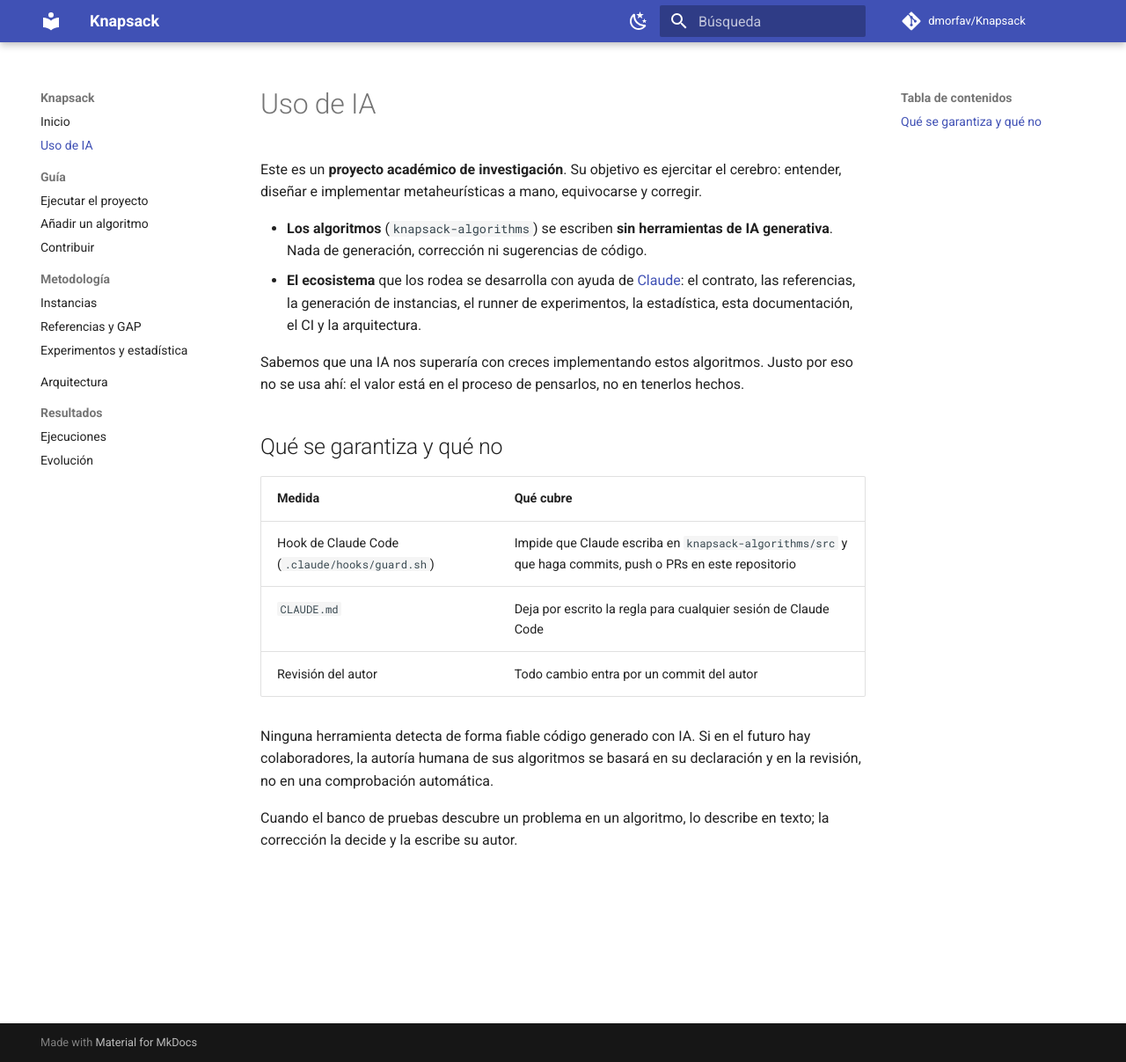
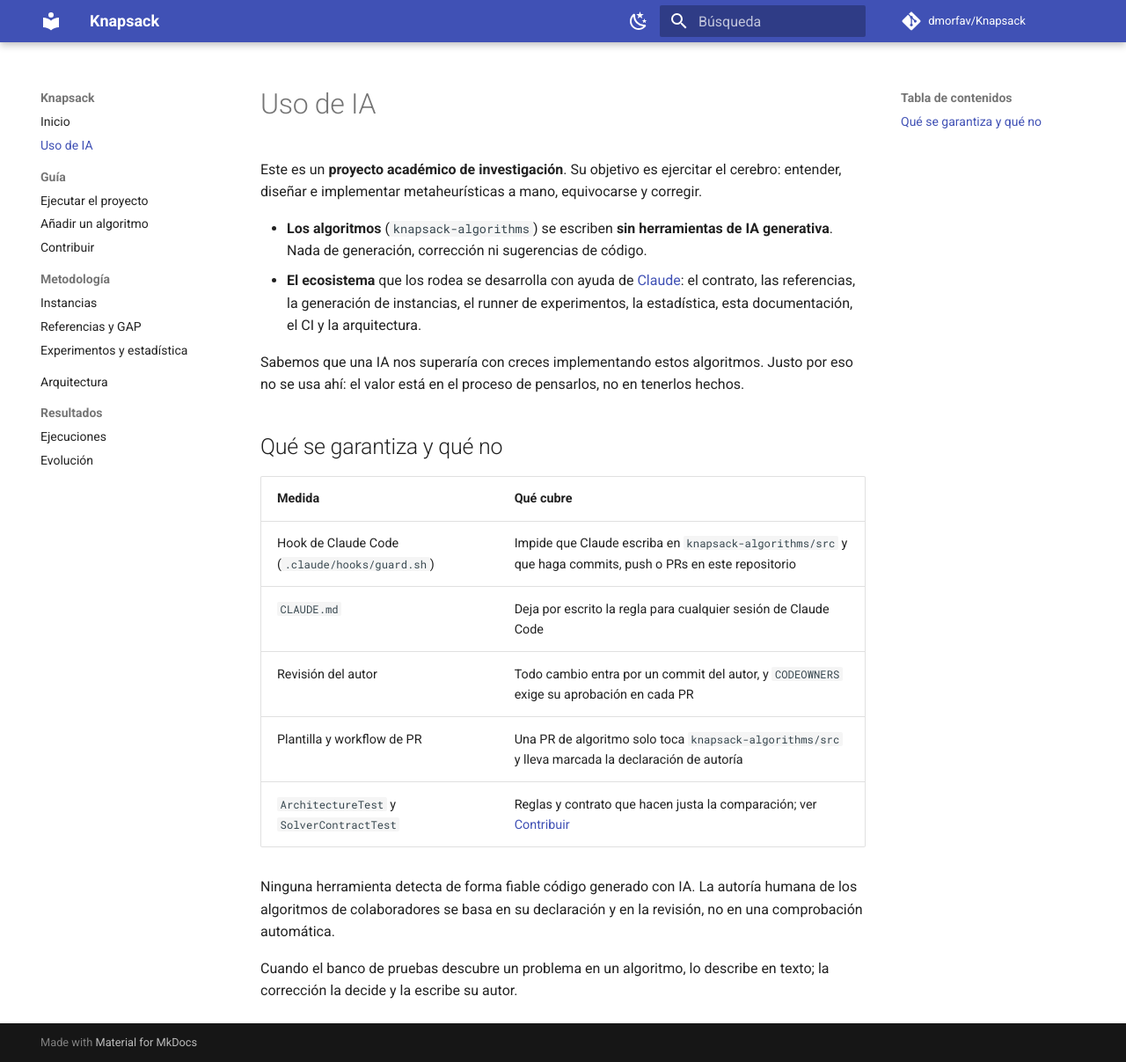
Before and after one commit to dmorfav/Knapsack, an MkDocs documentation site: the page built from docs/uso-de-ia.md, in a window 1280 px wide and 1207 px high. Shown: the whole window at 88% size. Built offline with MkDocs 1.6.1 and Material for MkDocs 9.7.7, drawn with Linux system fonts in a browser that asks for light colours; nearby versions of some CDN libraries; a script that is not in the unit is left out; comment, search, counter and statistics services are not loaded.

Commit message:
feat: update documentation for architecture, algorithm addition, execution, and AI usage guidelines

```diff
--- a/docs/uso-de-ia.md
+++ b/docs/uso-de-ia.md
@@ -13,8 +13,10 @@ Sabemos que una IA nos superaría con creces implementando estos algoritmos. Jus
 |---|---|
 | Hook de Claude Code (`.claude/hooks/guard.sh`) | Impide que Claude escriba en `knapsack-algorithms/src` y que haga commits, push o PRs en este repositorio |
 | `CLAUDE.md` | Deja por escrito la regla para cualquier sesión de Claude Code |
-| Revisión del autor | Todo cambio entra por un commit del autor |
+| Revisión del autor | Todo cambio entra por un commit del autor, y `CODEOWNERS` exige su aprobación en cada PR |
+| Plantilla y workflow de PR | Una PR de algoritmo solo toca `knapsack-algorithms/src` y lleva marcada la declaración de autoría |
+| `ArchitectureTest` y `SolverContractTest` | Reglas y contrato que hacen justa la comparación; ver [Contribuir](guia/contribuir.md) |
 
-Ninguna herramienta detecta de forma fiable código generado con IA. Si en el futuro hay colaboradores, la autoría humana de sus algoritmos se basará en su declaración y en la revisión, no en una comprobación automática.
+Ninguna herramienta detecta de forma fiable código generado con IA. La autoría humana de los algoritmos de colaboradores se basa en su declaración y en la revisión, no en una comprobación automática.
 
 Cuando el banco de pruebas descubre un problema en un algoritmo, lo describe en texto; la corrección la decide y la escribe su autor.
```
Also changed, not shown: docs/arquitectura.md (+3 -1 lines), docs/guia/anadir-un-algoritmo.md (+2 -2 lines), docs/guia/ejecutar.md (+2 -0 lines).
